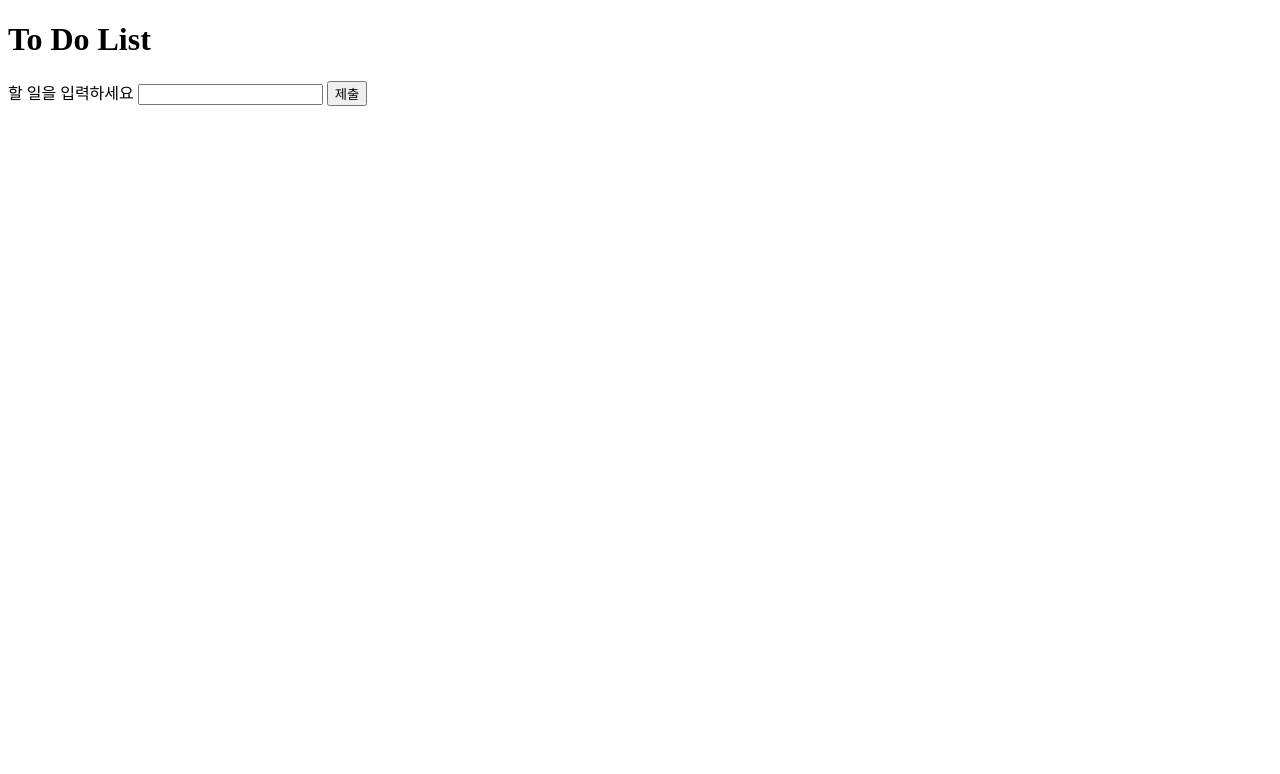
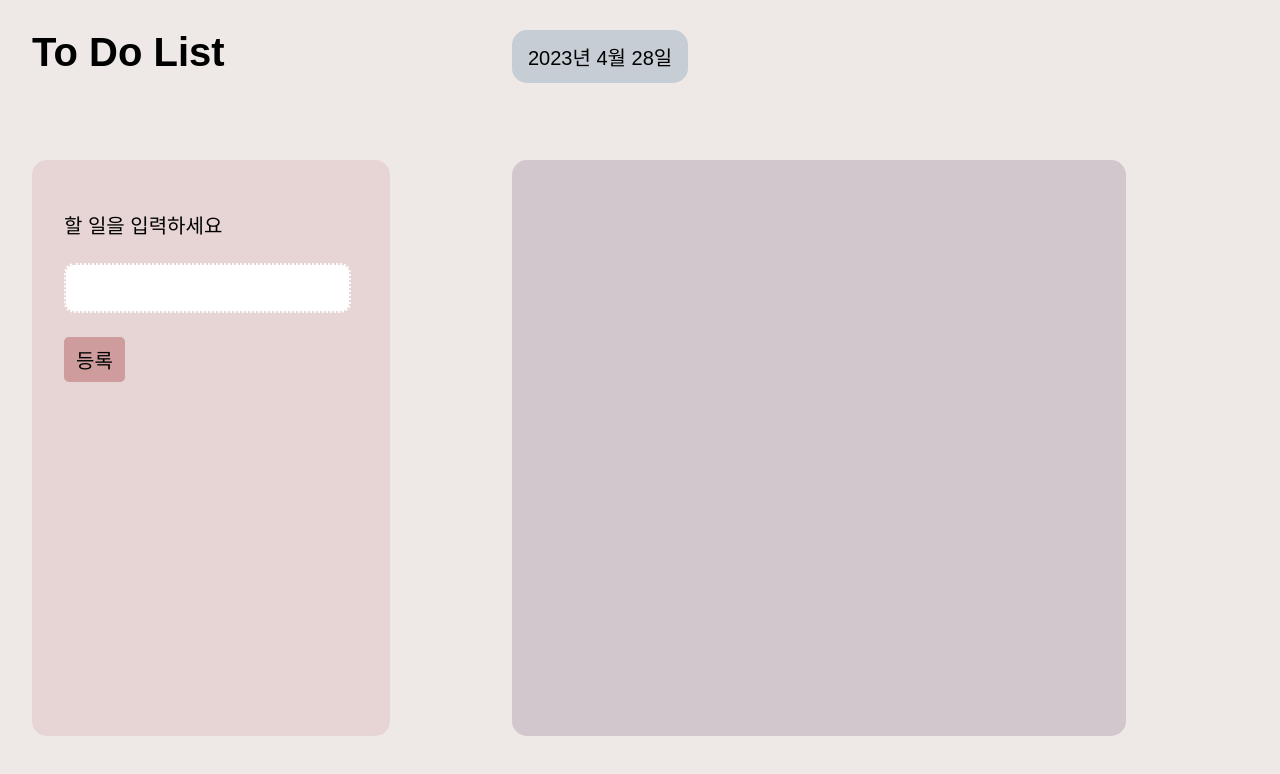
Before and after one commit to jinhokim98/likelion-toDoList, a plain HTML site: page index.html in a window 1280 px wide. Drawn offline with Linux system fonts and the light colour scheme; a web font is replaced by a local one.

Commit message:
style: Apply style to do list

```diff
--- a/index.html
+++ b/index.html
@@ -4,24 +4,25 @@
     <meta charset="UTF-8">
     <meta http-equiv="X-UA-Compatible" content="IE=edge">
     <meta name="viewport" content="width=device-width, initial-scale=1.0">
+    <link rel="stylesheet" href='style.css'>
     <title>To Do List</title>
 </head>
 <body>
     <header>
         <h1 class="title">To Do List</h1>
+    </header>
+    <section class="dateContainer">
         <div class="date"></div>
-    </header>
+    </section>
     <section class="inputDoList">
-        <div class="title"></div>
         <form class="inputForm">
             <label for="input_">할 일을 입력하세요</label>
             <input type="text" name="" id="input_">
-            <button class="submitBtn">제출</button>
+            <button class="submitBtn">등록</button>
         </form>
     </section>
     <section class="showListContainer">
-        <ul class="showList">
-        </ul>
+        <ul class="showList"></ul>
     </section>
     <script src="index.js"></script>
 </body>
--- a/index.js
+++ b/index.js
@@ -1,4 +1,3 @@
-const formBox = document.querySelector('.inputForm');
 const inputBox = document.querySelector('#input_');
 const list = document.querySelector('.showList');
 
@@ -7,8 +6,51 @@ function showToDo(event) {
 
     const toDo = inputBox.value;
     const appendItem = document.createElement('li');
-    appendItem.textContent = toDo;
+    const item = `
+    <div class='row'>
+        <input type='checkbox' class='checkbox'/>
+        <span class='desc'>${toDo}</span>
+    <div>
+    `;
+    appendItem.innerHTML = item;
     list.appendChild(appendItem);
+    listStyle();
 };
 
-formBox.addEventListener('submit', showToDo);
+document.addEventListener('submit', showToDo);
+
+function showToday() {
+    const today = new Date();
+    const date = document.querySelector('.date');
+    date.textContent = `${today.getFullYear()}년 ${today.getMonth() + 1}월 ${today.getDate()}일`;
+}
+
+document.addEventListener('DOMContentLoaded', showToday);
+
+function listStyle() {
+    const checkbox = document.querySelectorAll('.checkbox');
+    checkbox.forEach(item => {
+        item.setAttribute('style', `
+        width: 16px;
+        height: 16px;
+        border: 1px solid white;
+        `);
+    });
+    const desc = document.querySelectorAll('.desc');
+    desc.forEach(item => {
+        item.setAttribute('style', `
+        margin-left: 10px;
+        font-size: 16px;
+        `);
+    });
+    const rows = document.querySelectorAll('.row');
+    rows.forEach(item => {
+        item.setAttribute('style',`
+        display: flex;
+        align-items: center;
+        margin: 0 16px 16px 16px;
+        padding-bottom: 8px;
+        border-bottom: 2px solid #AB9798;
+        `);
+    });
+}
--- a/style.css
+++ b/style.css
@@ -0,0 +1,115 @@
+@font-face {
+    font-family: 'omyu_pretty';
+    src: url('https://cdn.jsdelivr.net/gh/projectnoonnu/noonfonts_2304-01@1.0/omyu_pretty.woff2') format('woff2');
+    font-weight: normal;
+    font-style: normal;
+}
+
+* {
+    margin: 0;
+    padding: 0;
+    box-sizing: border-box;
+    font-family: 'omyu_pretty', sans-serif;
+}
+
+li {
+    list-style-type: none;
+}
+
+button {
+    border: none;
+    background-color: transparent;
+}
+
+button:hover {
+    cursor: pointer;
+}
+
+body {
+    display: grid;
+    grid-template-rows: 2fr 8fr;
+    grid-template-columns: 4fr 6fr;
+    grid-template-areas:
+    "header dateContainer"
+    "inputDoList showListContainer";
+    width: 100vw;
+    height: 100vh;
+    background-color: #EEE9E6;
+}
+
+header {
+    grid-area: header;
+    margin-left: 32px;
+    font-size: 20px;
+}
+
+header h1 {
+    margin-top: 30px;
+}
+
+.dateContainer {
+    grid-area: dateContainer;
+}
+
+.dateContainer .date {
+    display: inline-block;
+    margin-top: 30px;
+    padding: 12px 16px;
+    background-color: #C6CDD5;
+    border-radius: 15px;
+    font-size: 20px;
+}
+
+.inputDoList {
+    grid-area: inputDoList;
+}
+
+.inputDoList form {
+    display: flex;
+    flex-direction: column;
+    align-items: flex-start;
+    width: 70%;
+    height: 90%;
+    margin-left: 32px;
+    border-radius: 15px;
+    background-color: #E7D5D5;
+}
+
+.inputDoList form label {
+    margin: 50px 32px 24px 32px;
+    font-size: 20px;
+}
+
+.inputDoList form input {
+    width: 80%;
+    height: 50px;
+    margin: 0 32px 24px 32px;
+    padding: 8px 12px;
+    border: 2px dotted #E7D5D5;
+    border-radius: 10px;
+    font-size: 20px;
+}
+
+.inputDoList form input:focus {
+    outline: none;
+}
+
+.inputDoList form button {
+    margin: 0 32px 24px 32px;
+    padding: 8px 12px;
+    border-radius: 5px;
+    background-color: #CE9C9D;
+    font-size: 20px;
+}
+
+.showListContainer {
+    grid-area: showListContainer;
+}
+
+.showListContainer .showList {
+    width: 80%;
+    height: 90%;
+    padding: 24px 12px;
+    border-radius: 15px;
+    background-color: #d1c7cd;
+}
```
